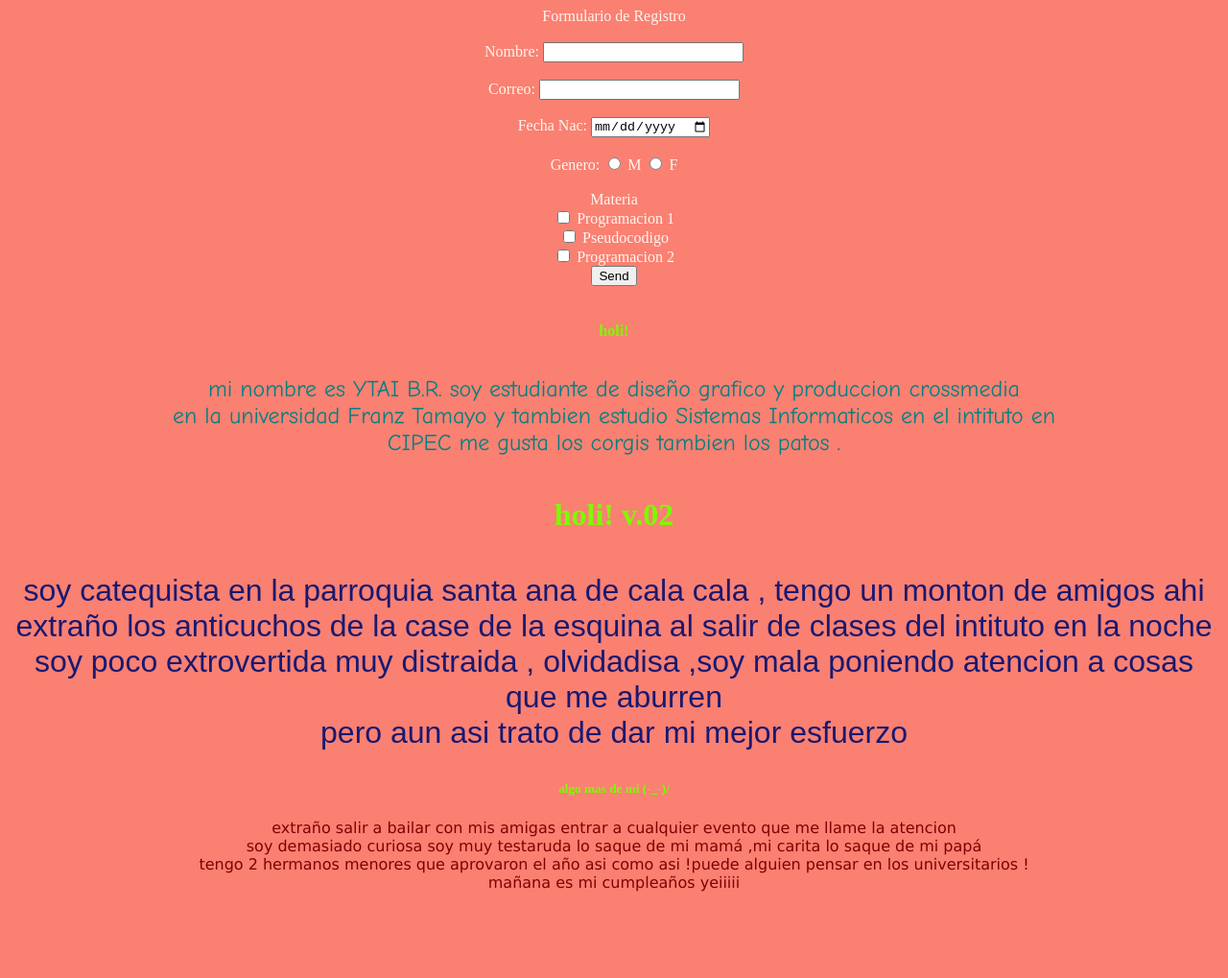
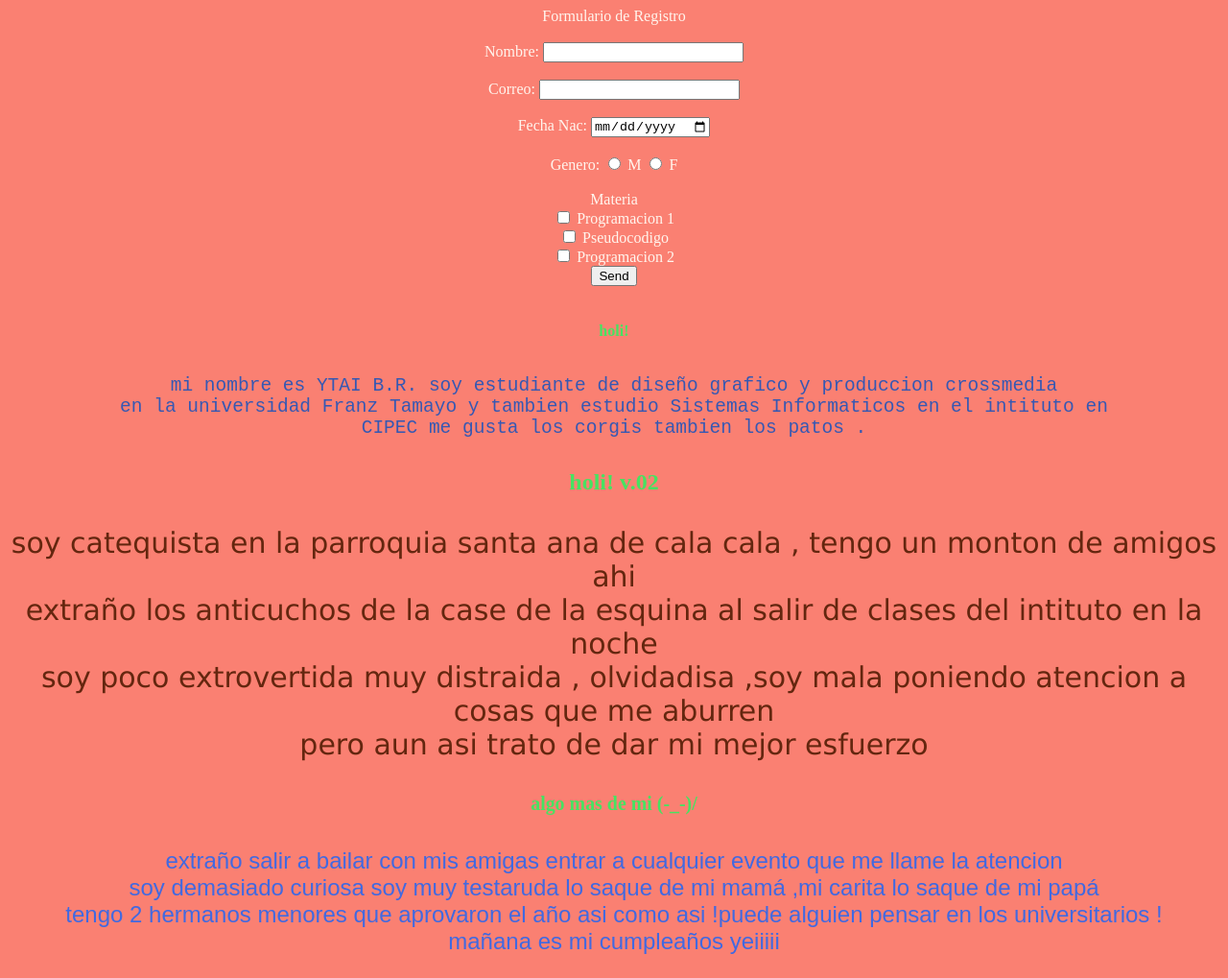
Before and after one commit to ytai-br/proyecto-ytai, a plain HTML site: page index.html in a window 1280 px wide. Shown: the whole page at 96% size. Before the commit the page ends 945 px from the top, so only its background shows below. Drawn offline with Linux system fonts and the light colour scheme.

Commit message:
comentario

```diff
--- a/css/estilos.css
+++ b/css/estilos.css
@@ -2,15 +2,25 @@
     width: 100%;
     text-align:center;
 }
-.parrafo1{
+.pa{
     text-align:center;
     font-size: 1.5em;
 }
-.parrafo2{
-    text-align:center;
-    font-size: 2em;
+.sub{
+    color: rgb(71, 226, 97);
 }
-.parrafo3{
-    text-align:center;
+.co1{
     font-size: 1em;
+    font-family: monospace;
+    color: rgb(54, 88, 179);
 }
+.co2{
+    font-size: 1.25em;
+    font-family: Verdana, Geneva, Tahoma, sans-serif;
+    color: rgb(100, 38, 15);
+}
+.co3{
+    font-size: 1em;
+    font-family: sans-serif;
+    color: royalblue;
+}
--- a/index.html
+++ b/index.html
@@ -30,39 +30,31 @@
                 <button type="submit">Send</button>
             </form>
         </div>
-        <div class="parrafo1">
-        <h6 style="color:lawngreen"> holi!</h6>
-        <font face="comic sans ms">
-        <P style="color:teal">
+        <div class="pa">
+        <div class="sub"><h6> holi!</h6></div>
+           <div class="Co1"> <P >
             mi nombre es YTAI B.R. soy estudiante de diseño grafico y produccion crossmedia <br>
             en la universidad  Franz Tamayo  y tambien estudio  Sistemas Informaticos en el intituto en <br>
             CIPEC me gusta los corgis tambien los patos .
-        </P>
-        </font>
+            </P></div>
          </div>
-         <div class="parrafo2">
-        <h4 style="color:lawngreen"> holi! v.02</h4>
-        <font face="arial">
-        <P style="color:midnightblue">
+         <div class="pa">
+        <div class="sub"><h4> holi! v.02</h4></div>
+            <div class="co2"><P>
             soy catequista en la parroquia santa ana de cala cala , tengo un monton de amigos  ahi <br>
             extraño los anticuchos de la case de la esquina al salir de clases del intituto en la noche <br>
             soy poco extrovertida muy distraida , olvidadisa ,soy mala poniendo atencion a cosas que me aburren <br>
             pero aun asi trato de dar mi mejor esfuerzo
-
-        </P>
-         </font>
+            </P></div>
         </div>
-        <div class="parrafo3">
-        <h5 style="color:lawngreen">algo mas de mi (-_-)/</h5>
-        <font face="verdana">
-        <P style="color:maroon">
+        <div class="pa">
+        <div class="sub"><h5>algo mas de mi (-_-)/</h5></div>
+        <div class="co3"><P>
             extraño salir a bailar con mis amigas entrar a cualquier evento que me llame la atencion <br>
             soy demasiado curiosa soy muy testaruda  lo saque de mi mamá ,mi carita  lo saque de mi papá <br>
             tengo 2 hermanos menores que aprovaron el año asi como asi  !puede alguien pensar en los universitarios ! <br>
             mañana es mi cumpleaños yeiiiii <br>
-
-        </P>
-        </font>
+        </P></div>
         </div>
     </body>
 </html>
```
